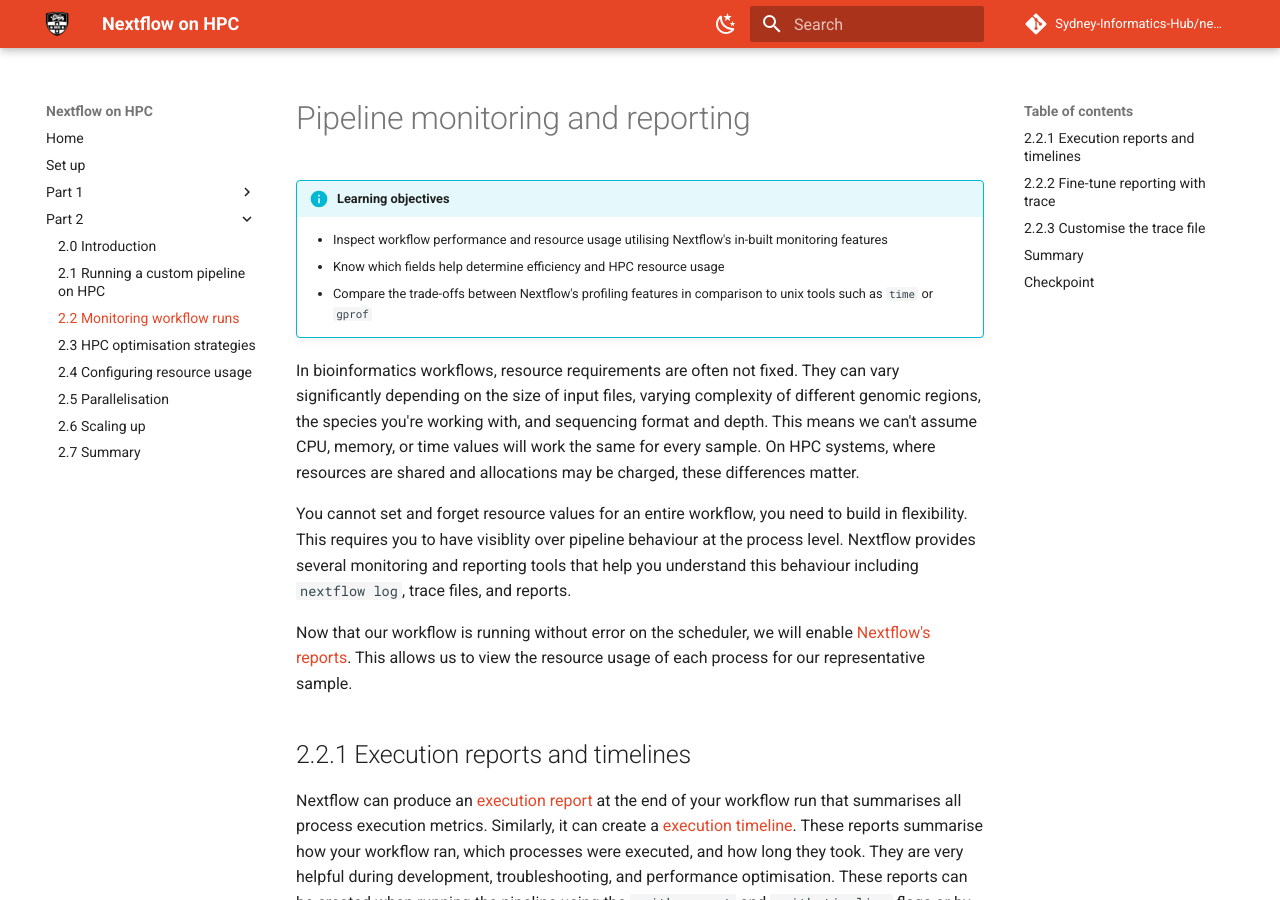
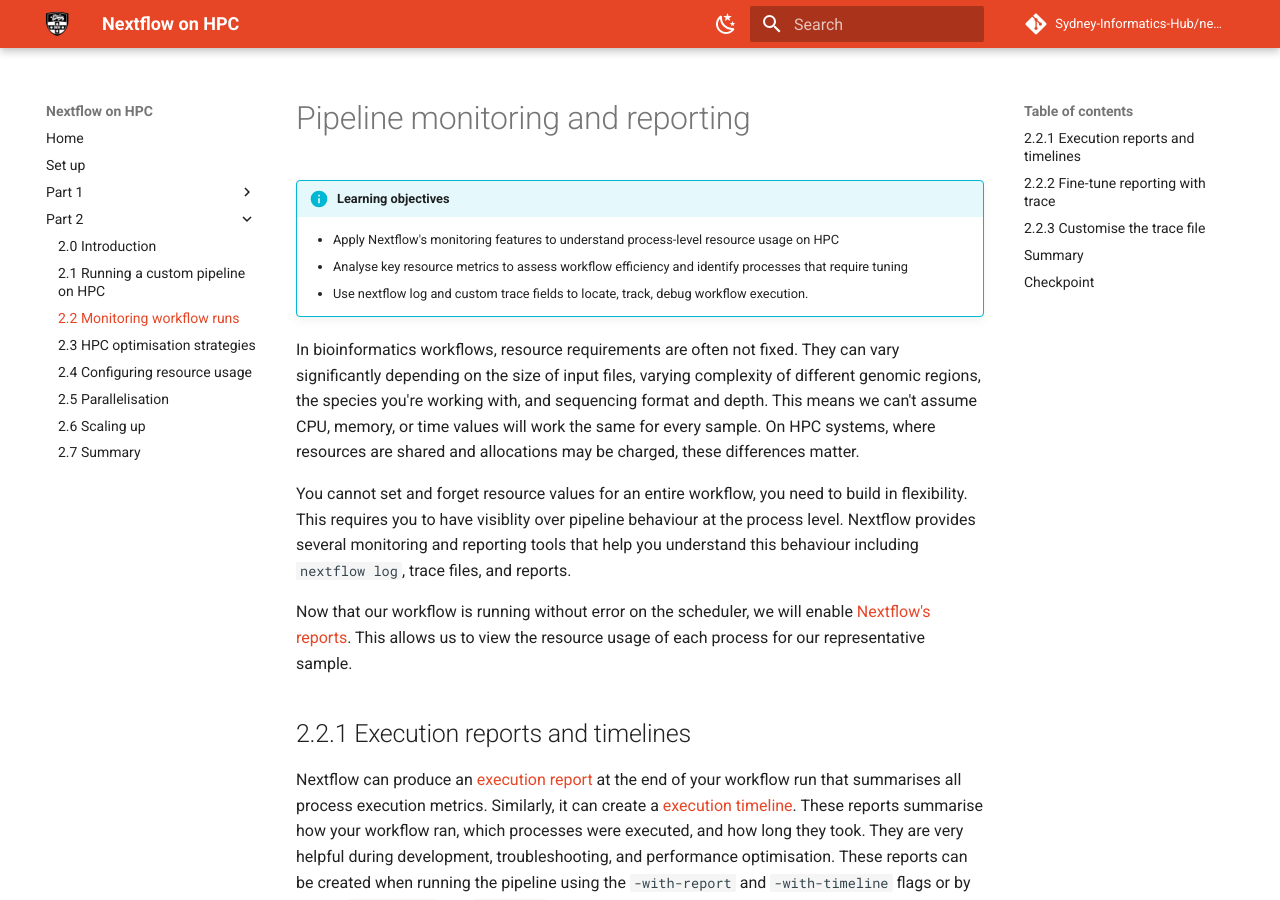
Before and after one commit to Sydney-Informatics-Hub/nextflow-hpc-workshop, an MkDocs documentation site: the page built from docs/part2/22_reporting.md, in a window 1280 px wide and 900 px high. Built offline with MkDocs 1.6.1 and Material for MkDocs 9.7.7, drawn with Linux system fonts in a browser that asks for light colours; comment, search, counter and statistics services are not loaded.

```diff
--- a/docs/part2/22_reporting.md
+++ b/docs/part2/22_reporting.md
@@ -2,17 +2,15 @@
 
 !!! info "Learning objectives"
 
-    - Inspect workflow performance and resource usage utilising Nextflow's
-    in-built monitoring features
-    - Know which fields help determine efficiency and HPC resource usage
-    - Compare the trade-offs between Nextflow's profiling features in comparison to unix tools such as `time` or `gprof`
+    - Apply Nextflow's monitoring features to understand process-level resource usage on HPC
+    - Analyse key resource metrics to assess workflow efficiency and identify processes that require tuning
+    - Use nextflow log and custom trace fields to locate, track, debug workflow execution.
 
 In bioinformatics workflows, resource requirements are often not fixed. They can vary significantly depending on the size of input files, varying complexity of different genomic regions, the species you're working with, and sequencing format and depth. This means we can't assume CPU, memory, or time values will work the same for every sample. On HPC systems, where resources are shared and allocations may be charged, these differences matter.
 
 You cannot set and forget resource values for an entire workflow, you need to build in flexibility. This requires you to have visiblity over pipeline behaviour at the process level. Nextflow provides several monitoring and reporting tools that help you understand this behaviour including `nextflow log`, trace files, and reports.
 
 Now that our workflow is running without error on the scheduler, we will enable [Nextflow's reports](https://nextflow.io/docs/latest/reports.html). This allows us to view the resource usage of each process for our representative sample.
-
 
 ## 2.2.1 Execution reports and timelines
 
```
